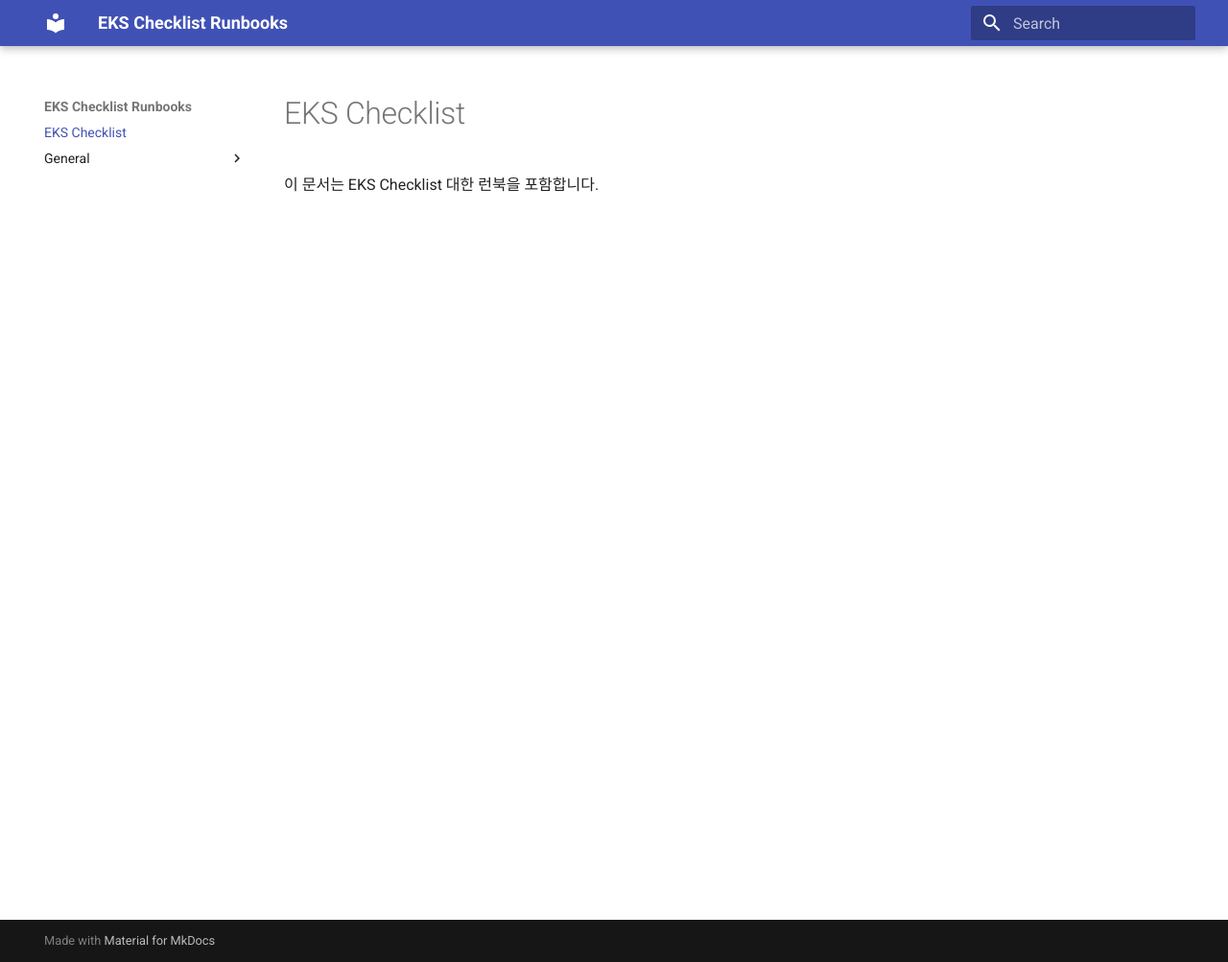
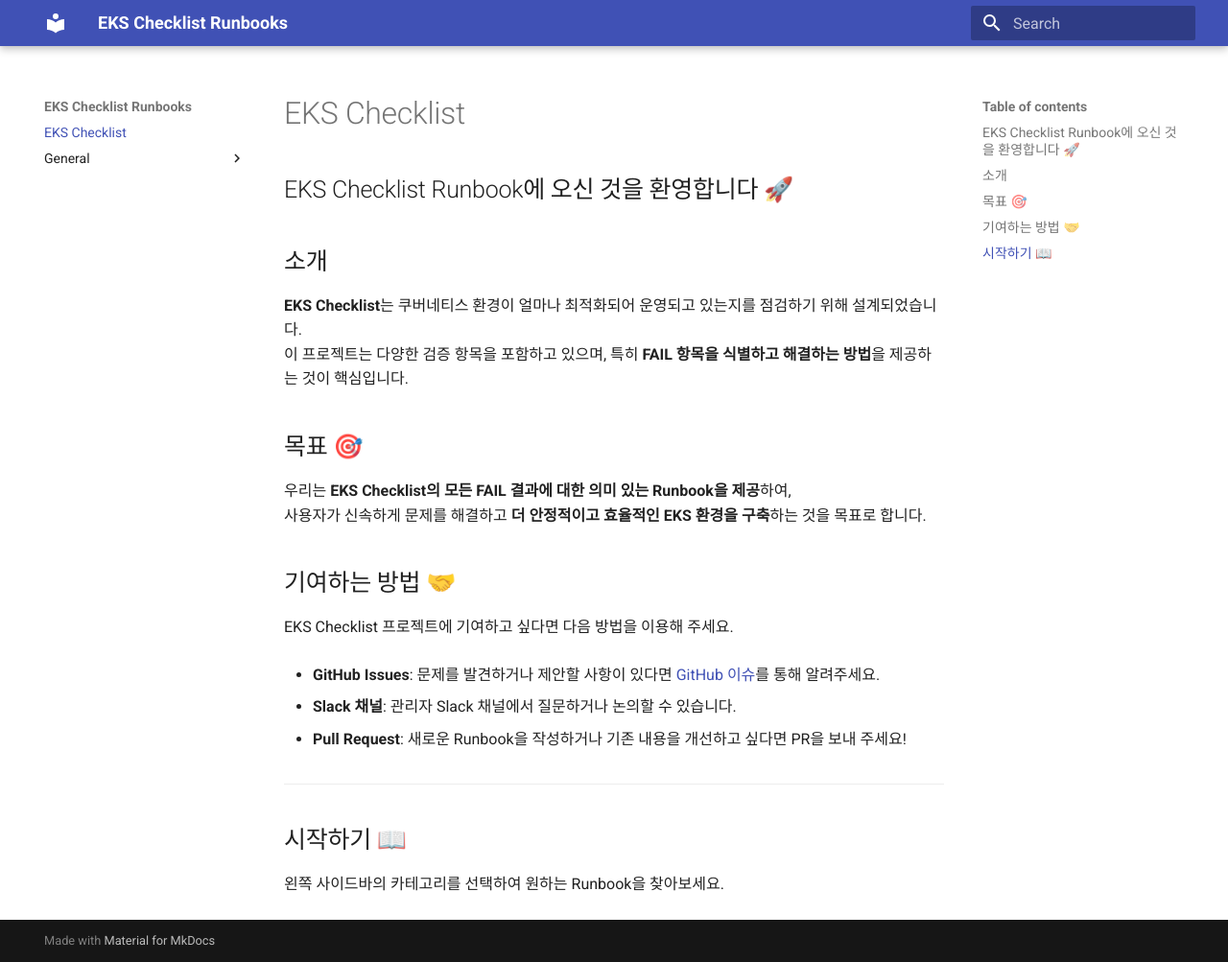
Before and after one commit to fitcloud/eks-checklist, an MkDocs documentation site: the page built from docs/index.md, in a window 1280 px wide and 1003 px high. Shown: the whole window at 96% size. Built offline with MkDocs 1.6.1 and Material for MkDocs 9.7.7, drawn with Linux system fonts in a browser that asks for light colours.

Commit message:
edit index.md

```diff
--- a/docs/index.md
+++ b/docs/index.md
@@ -1,3 +1,23 @@
-# EKS Checklist
+## EKS Checklist Runbook에 오신 것을 환영합니다 🚀
 
-이 문서는 EKS Checklist 대한 런북을 포함합니다.
+## 소개
+**EKS Checklist**는 쿠버네티스 환경이 얼마나 최적화되어 운영되고 있는지를 점검하기 위해 설계되었습니다.
+이 프로젝트는 다양한 검증 항목을 포함하고 있으며, 특히 **FAIL 항목을 식별하고 해결하는 방법**을 제공하는 것이 핵심입니다.
+
+## 목표 🎯
+우리는 **EKS Checklist의 모든 FAIL 결과에 대한 의미 있는 Runbook을 제공**하여,
+사용자가 신속하게 문제를 해결하고 **더 안정적이고 효율적인 EKS 환경을 구축**하는 것을 목표로 합니다.
+
+## 기여하는 방법 🤝
+EKS Checklist 프로젝트에 기여하고 싶다면 다음 방법을 이용해 주세요.
+
+- **GitHub Issues**: 문제를 발견하거나 제안할 사항이 있다면 [GitHub 이슈](링크)를 통해 알려주세요.
+
+- **Slack 채널**: 관리자 Slack 채널에서 질문하거나 논의할 수 있습니다.
+
+- **Pull Request**: 새로운 Runbook을 작성하거나 기존 내용을 개선하고 싶다면 PR을 보내 주세요!
+
+---
+
+## 시작하기 📖
+왼쪽 사이드바의 카테고리를 선택하여 원하는 Runbook을 찾아보세요.
```
